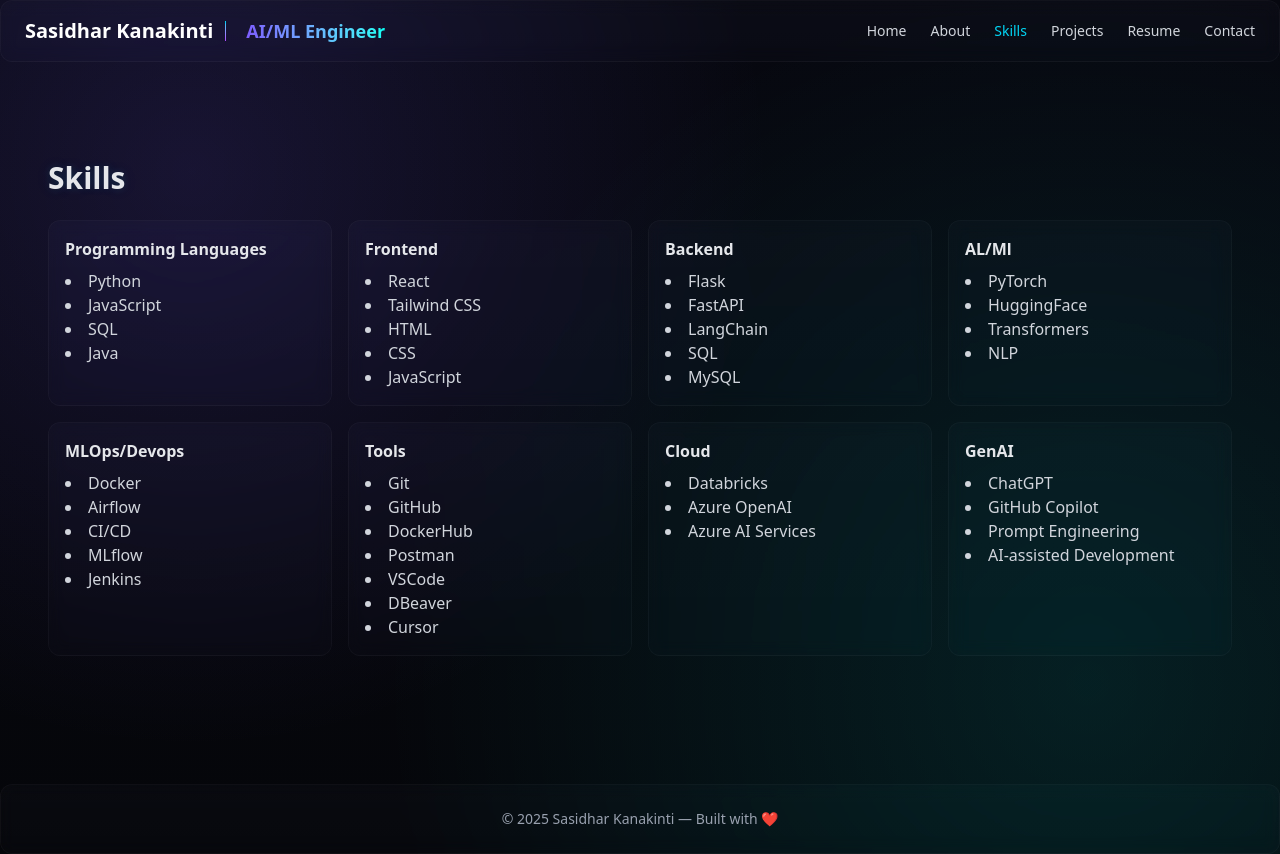
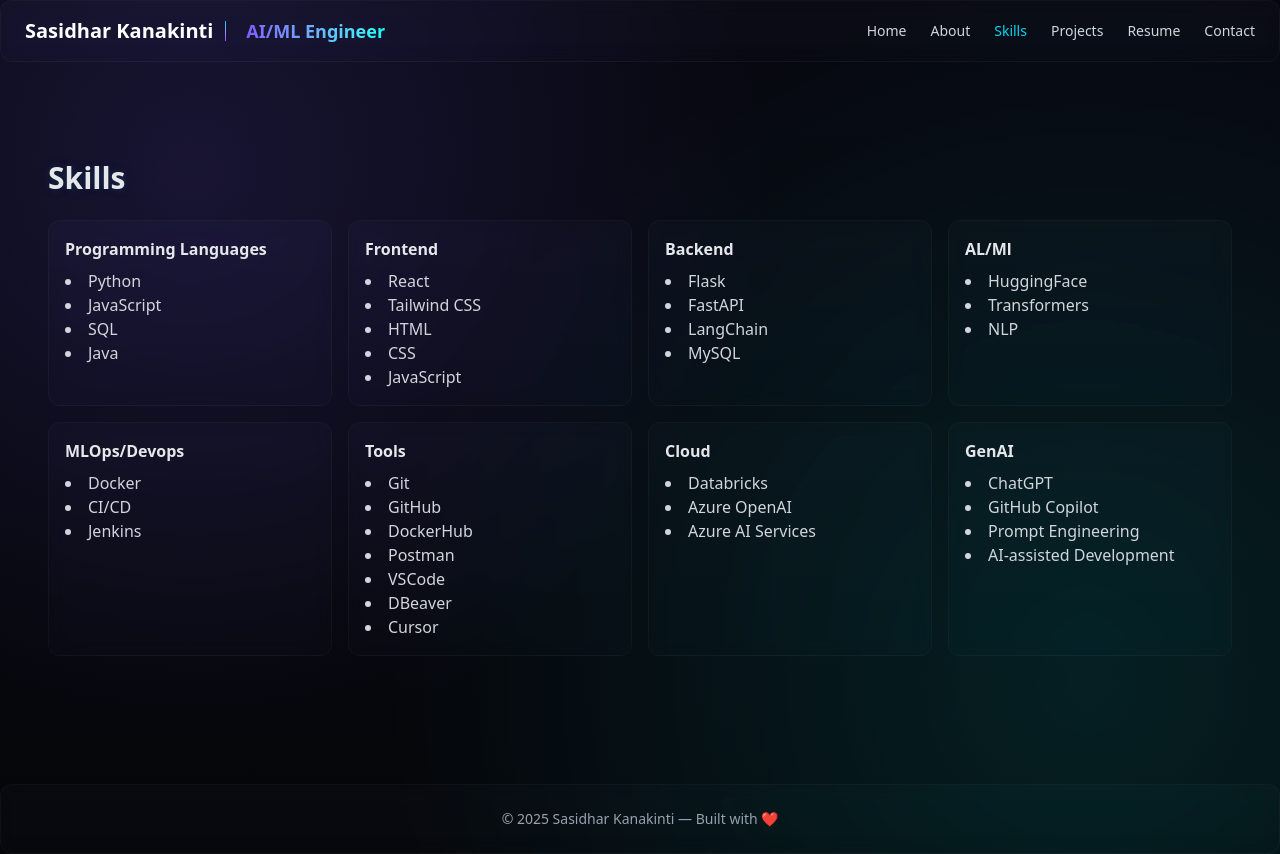
Before and after one commit to sasi-kanakinti/portfolio_multipage, a React (Vite) app: page /skills in a window 1280 px wide. Built offline with nearby package versions, Linux system fonts and the light colour scheme.

Commit message:
Resume fix

```diff
--- a/src/pages/Skills.jsx
+++ b/src/pages/Skills.jsx
@@ -22,12 +22,10 @@
     "Flask",
     "FastAPI",
     "LangChain",
-    "SQL",
     "MySQL"
   ],
 
   'AL/Ml': [
-    "PyTorch",
     "HuggingFace",
     "Transformers",
     "NLP"
@@ -35,9 +33,7 @@
 
   'MLOps/Devops': [
     "Docker",
-    "Airflow",
     "CI/CD",
-    "MLflow",
     "Jenkins"
   ],
 
```
Also changed, not shown: 1 other file (tests, documents, lock files or other folders).
